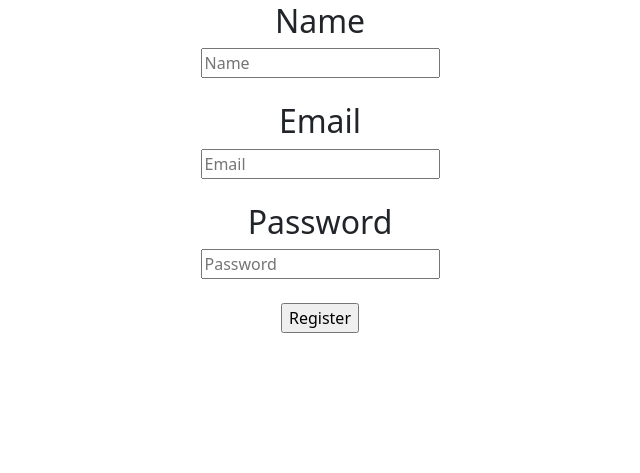
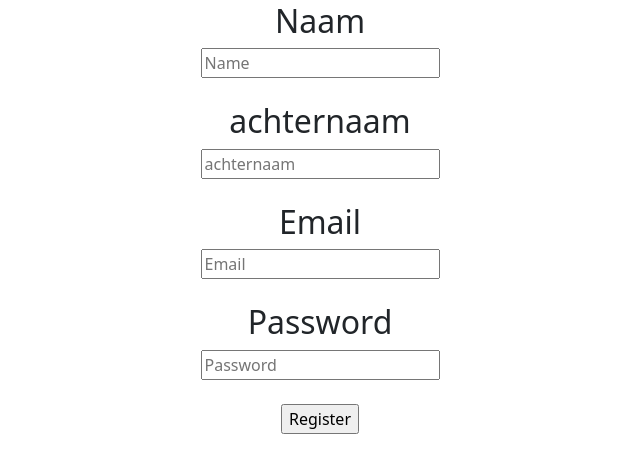
Before and after one commit to ChaoticTiramisu/bib, a Flask app: page /register in a window 1280 px wide. Shown: the part 110-583 px from the top of the page, without its empty margins (320-960 px from the left). Run offline with Flask 3, Linux system fonts and the light colour scheme.

Commit message:
achternaam register

```diff
--- a/app.py
+++ b/app.py
@@ -44,6 +44,7 @@ def register():
     if request.method == "POST":
 
         register_name = request.form["name"]
+        register_achternaam = request.form["achternaam"]
         register_email = request.form["register_email"]
         register_password = request.form["register_paswoord"]
 
--- a/templates/register.html
+++ b/templates/register.html
@@ -5,8 +5,11 @@
 {% block body %}
 <center>
     <form action="/register" method="post">
-        <h2>Name</h2>
+        <h2>Naam</h2>
         <input type="text" name="name" placeholder="Name" required><br><br>
+
+        <h2>achternaam</h2>
+        <input type="text" name="name" placeholder="achternaam" required><br><br>
 
         <h2>Email</h2>
         <input type="text" name="register_email" placeholder="Email" required><br><br>
```
